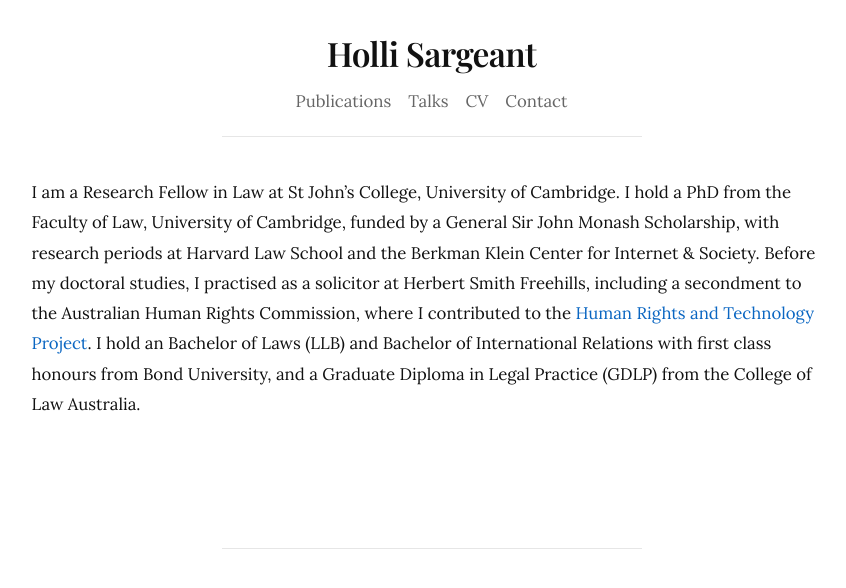
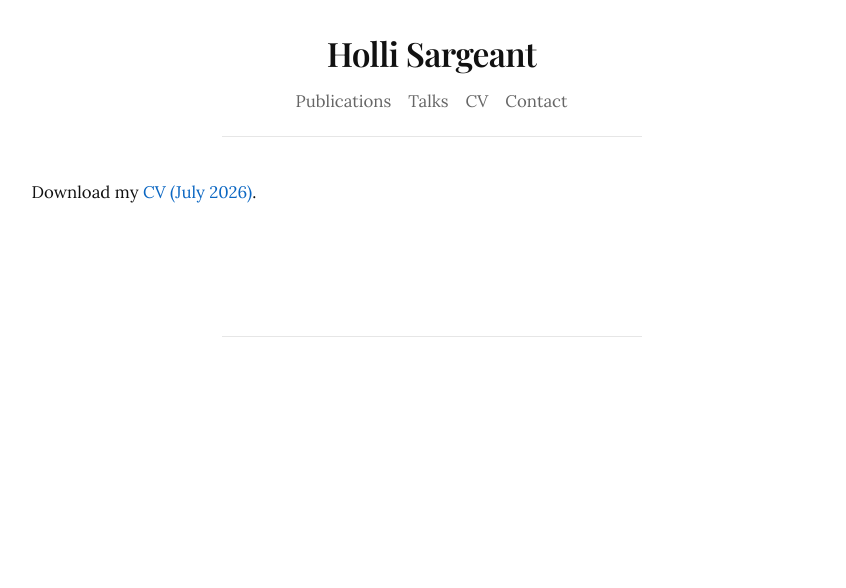
Before and after one commit to hollisargeant/hollisargeant.github.io, a Jekyll site: the page built from cv.md, in a window 1280 px wide. Shown: the top 588 px of the page, without its empty margins (201-1047 px from the left). Built offline with Jekyll 4.4.1, drawn with Linux system fonts in a browser that asks for light colours.

Commit message:
Update cv.md

```diff
--- a/cv.md
+++ b/cv.md
@@ -17,4 +17,4 @@ permalink: /cv/
 <hr class="rule" />
 </div>
 
-I am a Research Fellow in Law at St John's College, University of Cambridge. I hold a PhD from the Faculty of Law, University of Cambridge, funded by a General Sir John Monash Scholarship, with research periods at Harvard Law School and the Berkman Klein Center for Internet & Society. Before my doctoral studies, I practised as a solicitor at Herbert Smith Freehills, including a secondment to the Australian Human Rights Commission, where I contributed to the <a href="https://humanrights.gov.au/our-work/technology-and-human-rights/publications/final-report-human-rights-and-technology" target="_blank">Human Rights and Technology Project</a>. I hold an Bachelor of Laws (LLB) and Bachelor of International Relations with first class honours from Bond University, and a Graduate Diploma in Legal Practice (GDLP) from the College of Law Australia.
+Download my [CV (July 2026)](/assets/files/Holli_Sargeant_CV.pdf).
```
